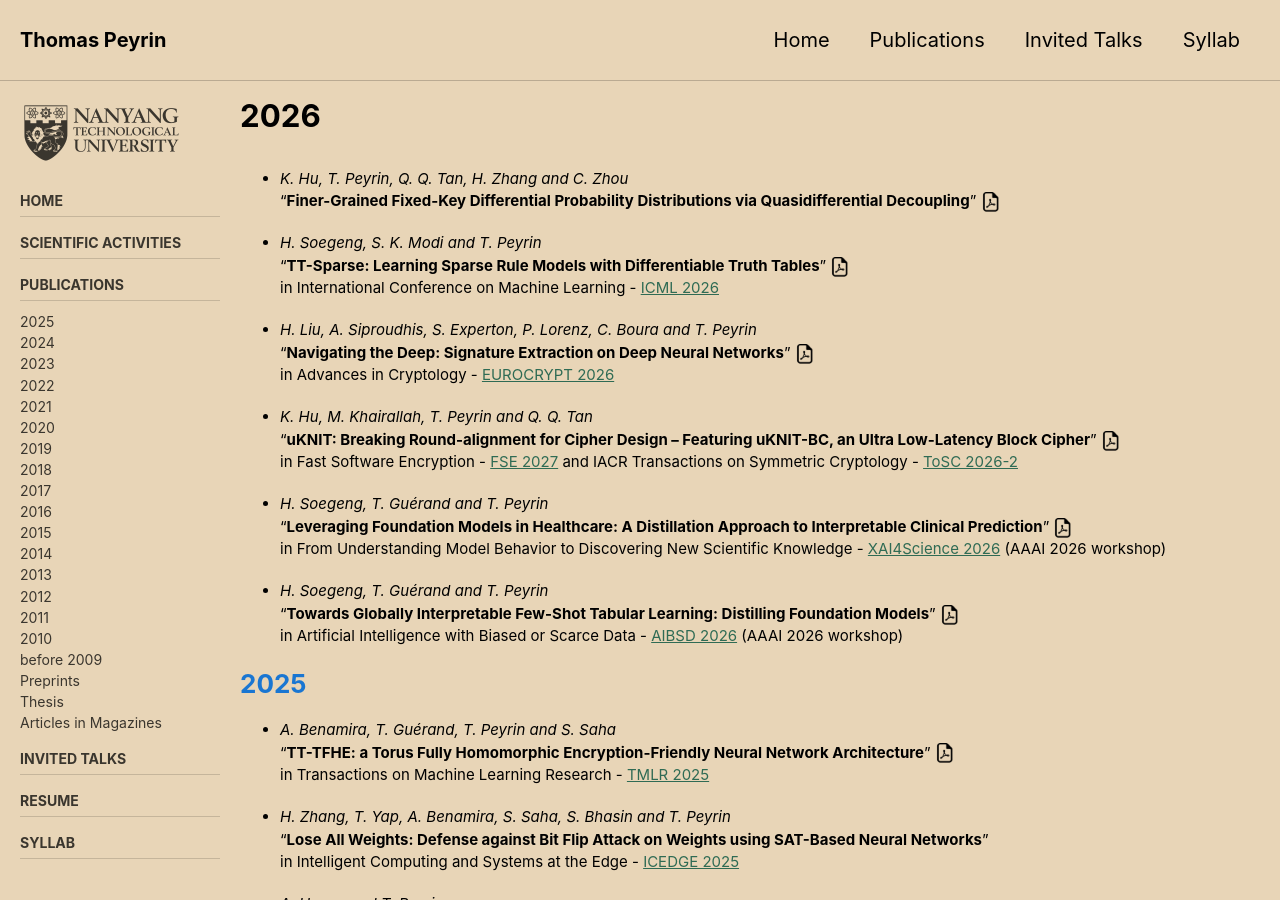
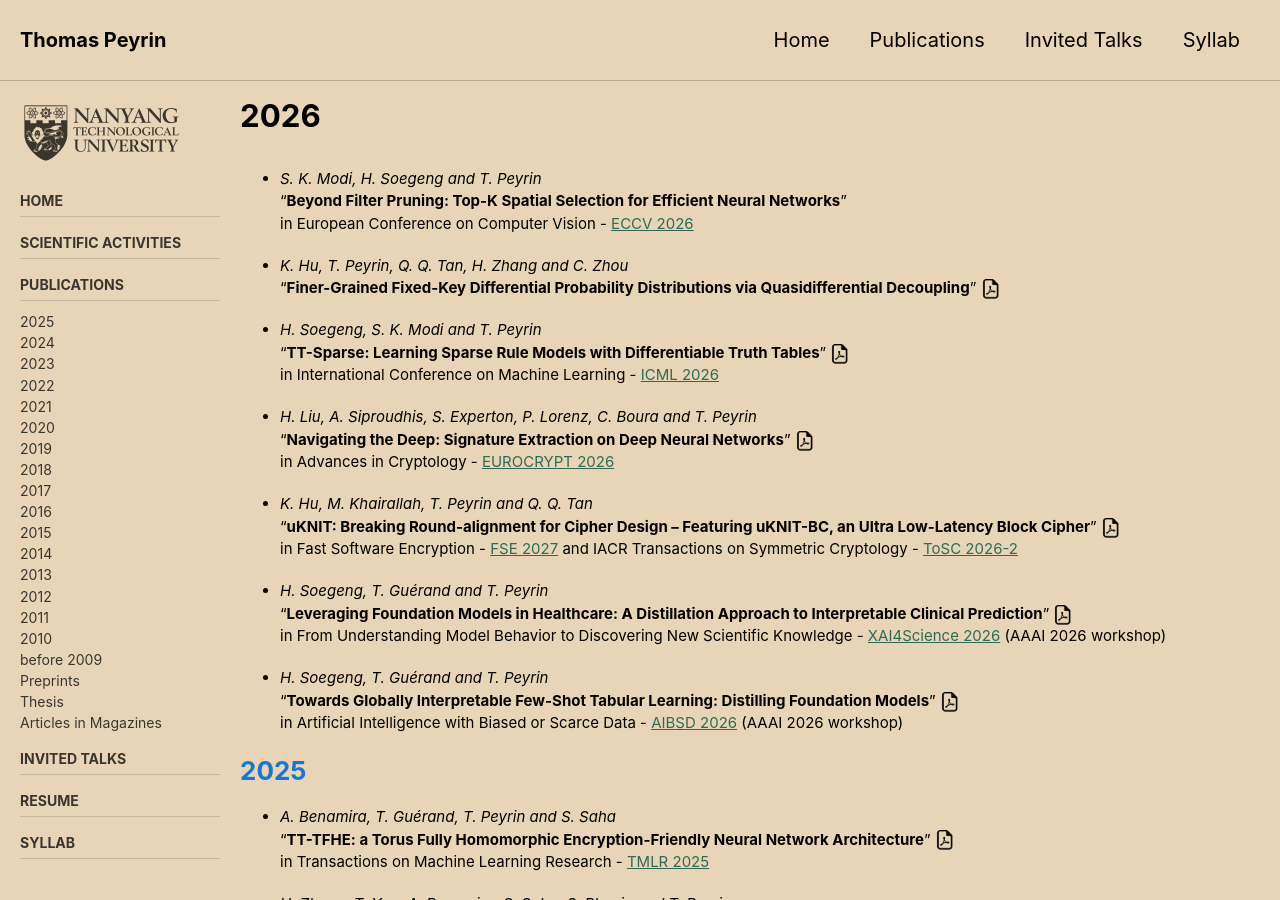
Before and after one commit to thomaspeyrin/web, a Jekyll site: the page built from publications.md, in a window 1280 px wide and 900 px high. Built offline with Jekyll 4.4.1, drawn with Linux system fonts in a browser that asks for light colours; cached includes are drawn as plain includes; nearby versions of some CDN libraries; our own code applies the rules of GitHub Pages for plain Markdown files.

Commit message:
Update publications.md

```diff
--- a/publications.md
+++ b/publications.md
@@ -10,6 +10,10 @@ sidebar:
 ---
 
 # 2026
+
+- *S. K. Modi, H. Soegeng and T. Peyrin*
+"**Beyond Filter Pruning: Top-K Spatial Selection for Efficient Neural Networks**"
+in European Conference on Computer Vision - [ECCV 2026](https://eccv.ecva.net/Conferences/2026)
 
 - *K. Hu, T. Peyrin, Q. Q. Tan, H. Zhang and C. Zhou*
 "**Finer-Grained Fixed-Key Differential Probability Distributions via Quasidifferential Decoupling**"   [![](https://thomaspeyrin.github.io/web/assets/images/pdf_icon_small.png "article")](https://eprint.iacr.org/2026/1162)
```
